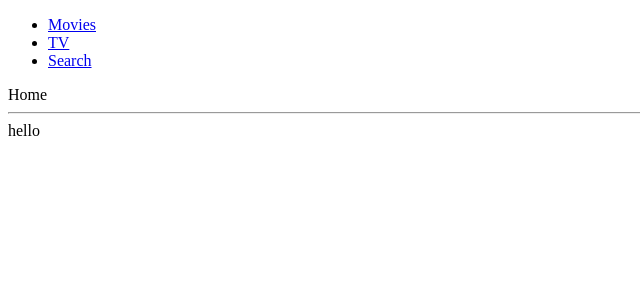
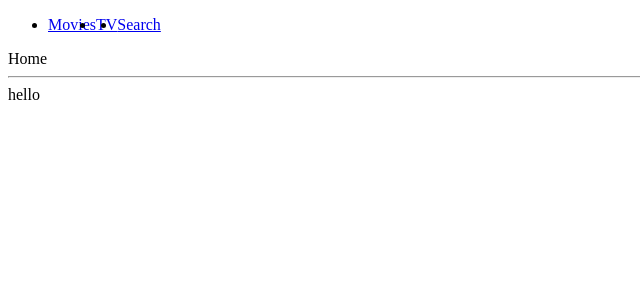
Before and after one commit to kangtegong/React-Movie-App, a React (Create React App) app: page / in a window 1280 px wide. Shown: the top 300 px of the page, without its empty margins (0-640 px from the left). Built offline with nearby package versions, Linux system fonts and the light colour scheme.

Commit message:
5. Component Styling-2 : Styled Components

```diff
--- a/package.json
+++ b/package.json
@@ -10,7 +10,8 @@
     "react": "^16.13.1",
     "react-dom": "^16.13.1",
     "react-router-dom": "^5.1.2",
-    "react-scripts": "3.4.1"
+    "react-scripts": "3.4.1",
+    "styled-components": "^5.1.0"
   },
   "scripts": {
     "start": "react-scripts start",
--- a/src/Components/App.js
+++ b/src/Components/App.js
@@ -1,11 +1,9 @@
 import React from 'react';
 import Router from "Components/Router";
-import Header from "Components/Header";
 
 function App() {
   return (
     <>
-      <Header />
       <Router />
       <hr/>
       <div>hello</div>
--- a/src/Components/Header.js
+++ b/src/Components/Header.js
@@ -1,17 +1,32 @@
 import React from "react";
+import { Link } from "react-router-dom";
+import styled from "styled-components";
+
+const Header = styled.header``;
+
+const List = styled.ul`
+  display: flex;
+  &:hover {
+    background-color: blue;
+  }
+`;
+
+const Item = styled.li``;
+
+const SLink = styled(Link)``;
 
 export default () => (
-  <header>
-    <ul>
-      <li>
-        <a href="/">Movies</a>
-      </li>
-      <li>
-        <a href="/tv">TV</a>
-      </li>
-      <li>
-        <a href="/search">Search</a>
-      </li>
-    </ul>
-  </header>
+  <Header>
+    <List>
+      <Item>
+        <SLink to="/">Movies</SLink>
+      </Item>
+      <Item>
+        <SLink to="/tv">TV</SLink>
+      </Item>
+      <Item>
+        <SLink to="/search">Search</SLink>
+      </Item>
+    </List>
+  </Header>
 );
--- a/src/Components/Router.js
+++ b/src/Components/Router.js
@@ -8,15 +8,19 @@
 import Home from "Routes/Home";
 import TV from "Routes/TV";
 import Search from "Routes/Search";
+import Header from "Components/Header";
 
 
 export default () => (
     <Router>
+    <>
+      <Header />
       <Switch>
         <Route path="/" exact component={Home} />
         <Route path="/tv" component={TV} />
         <Route path="/search" component={Search} />
         <Redirect from="*" to="/" />
       </Switch>
+    </>
   </Router>
 );
```
Also changed, not shown: 2 other files (tests, documents, lock files or other folders). Lines whose indentation alone changed are shown as unchanged.
